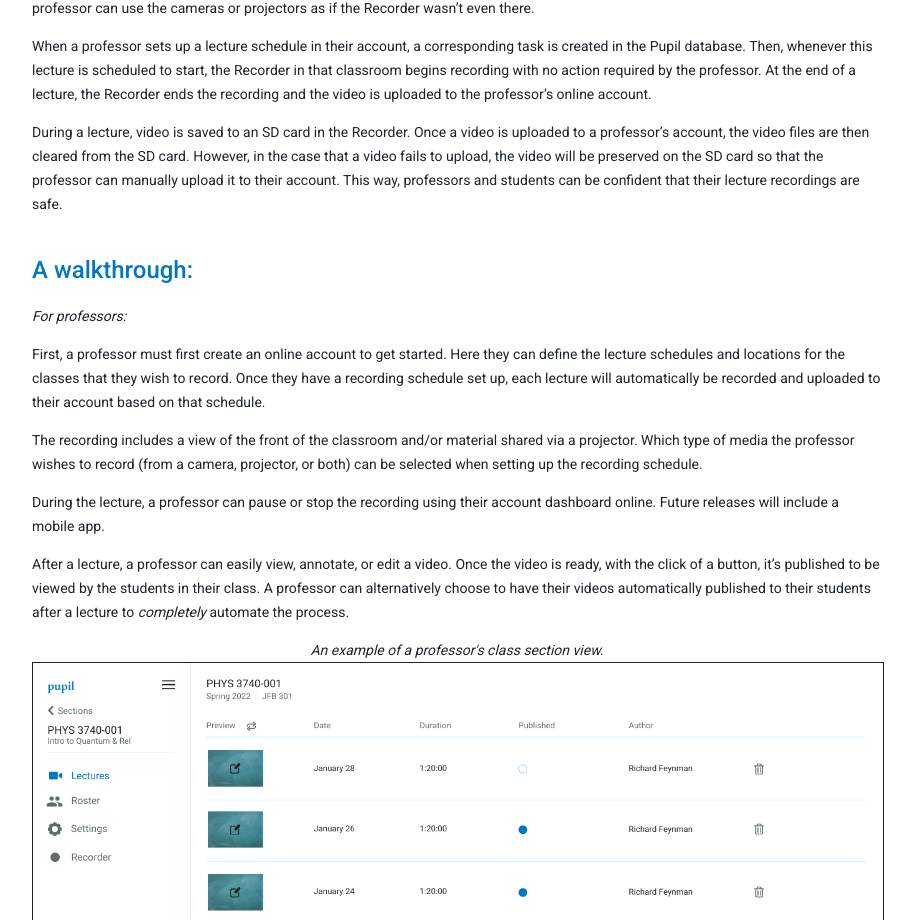
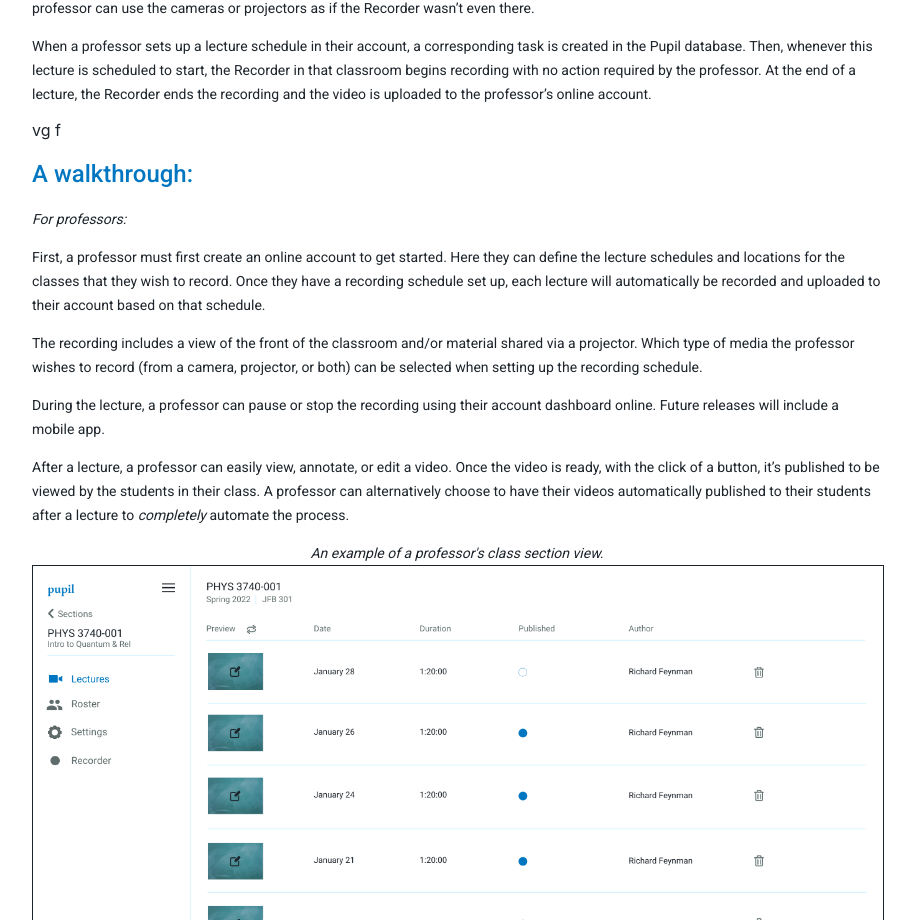
Before and after one commit to PUPILorg/pupil_landing_frontend, a React (Create React App) app: page /about in a window 1280 px wide. Shown: the part 1040-1960 px from the top of the page, without its empty margins (183-1098 px from the left). Built offline with nearby package versions, Linux system fonts and the light colour scheme.

Commit message:
Remove section on SD card

```diff
--- a/src/views/About.js
+++ b/src/views/About.js
@@ -86,15 +86,8 @@ function About() {
                         the Recorder ends
                         the recording and the video is uploaded to the professor’s online account.
                     </p>
-                    <p className={"bottom-paragraph"}>
-                        During a lecture, video is saved to an SD card in the Recorder. Once a video is uploaded to a
-                        professor’s account, the video files are then cleared from the SD card. However, in the case
-                        that a video fails to upload, the video will be preserved on the SD card so that the professor
-                        can manually upload it to their account. This way, professors and students can be confident that
-                        their lecture recordings are safe.
-                    </p>
 
-
+vg f
                     <h2>A walkthrough:</h2>
 
                     <p><i>For professors:</i></p>
```
